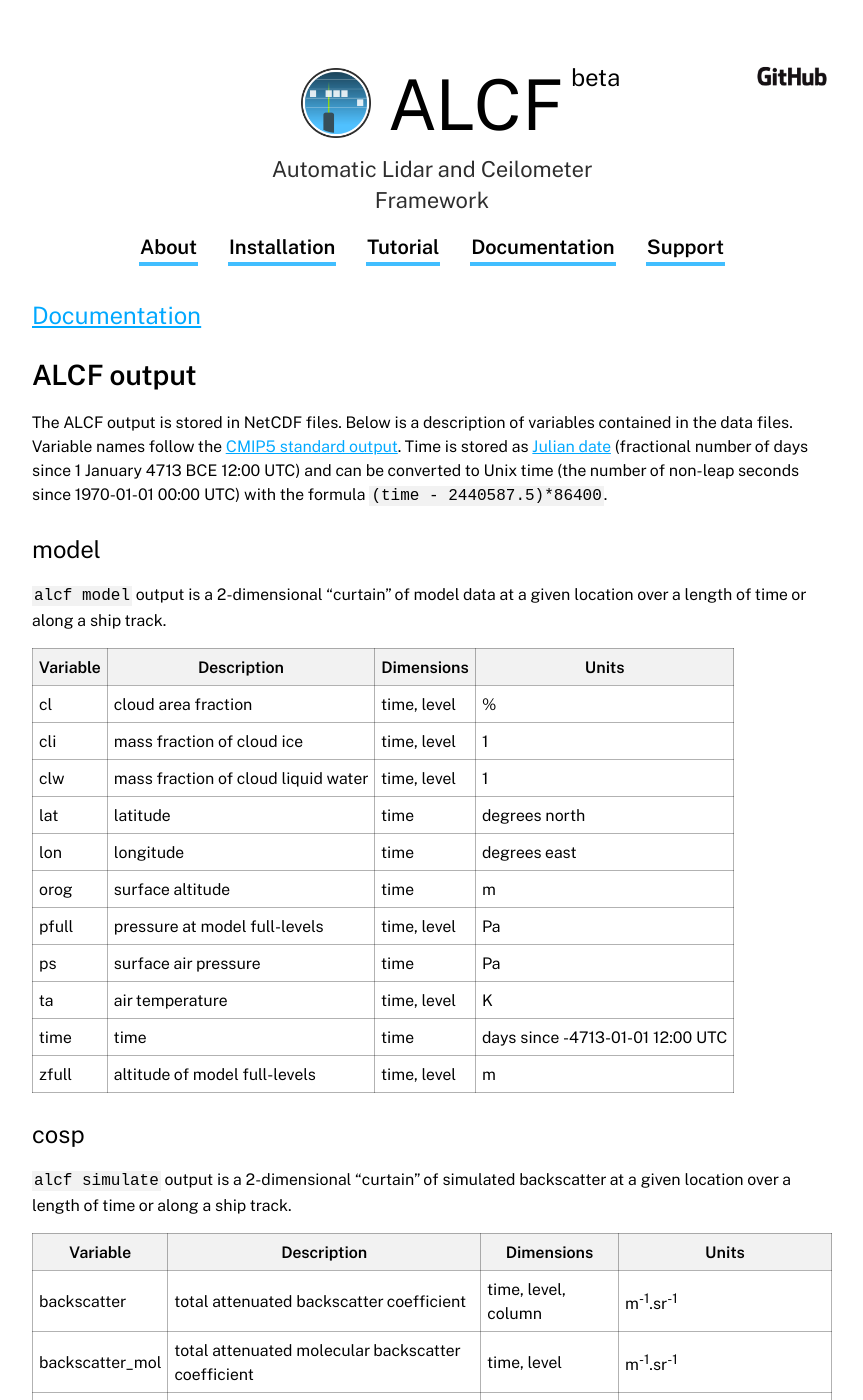
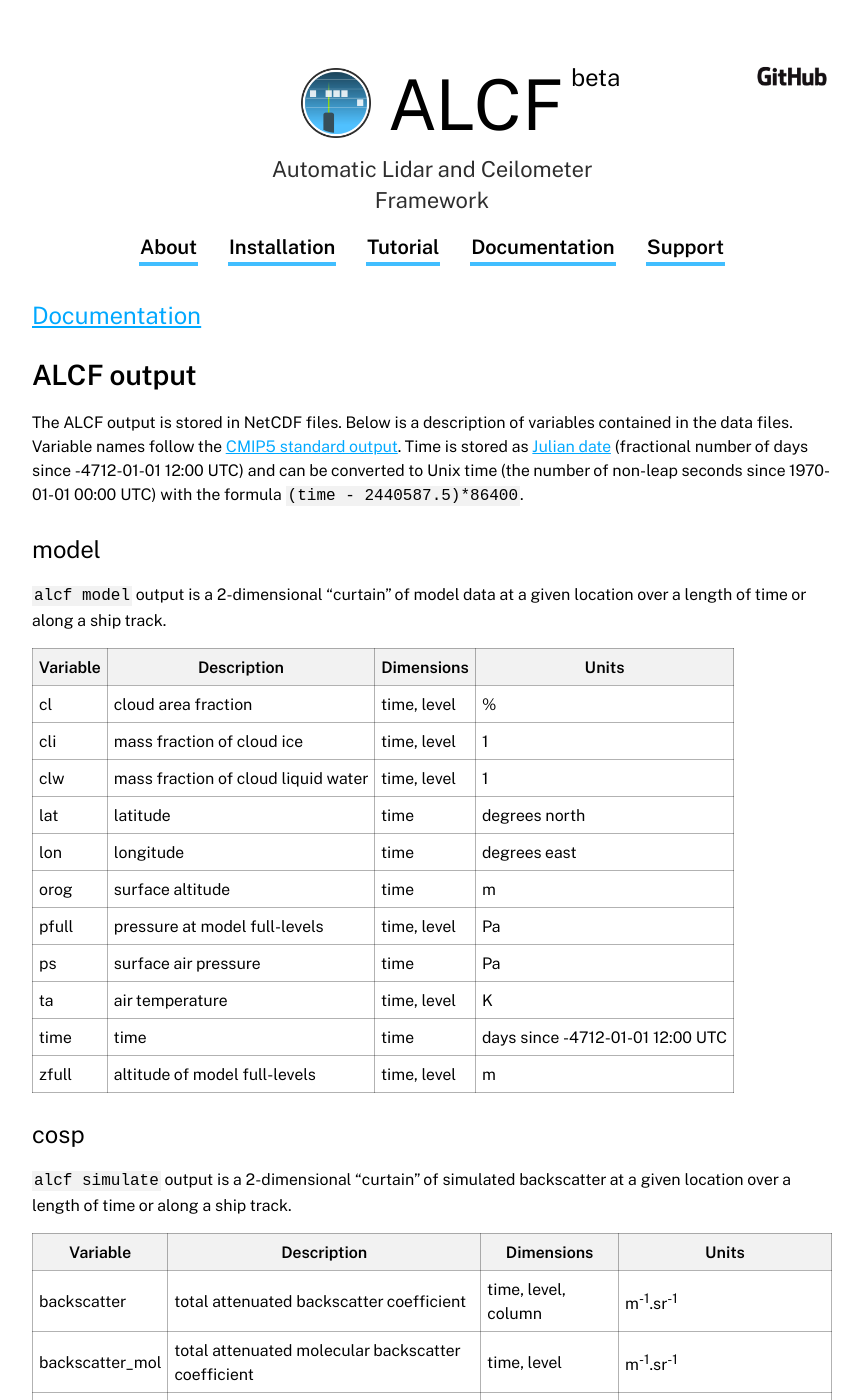
Before and after one commit to alcf-lidar/alcf-lidar.github.io, a Jekyll site: the page built from documentation/alcf_output/index.md, in a window 1280 px wide and 1400 px high. Shown: the whole window, without its empty margins (208-1071 px from the left). Built offline with Jekyll 4.4.1, drawn with Linux system fonts in a browser that asks for light colours; some of the changed text lies outside the part shown.

Commit message:
Chnage time ref back to -4712-01-01 12:00 UTC

```diff
--- a/_includes/alcf_output.md
+++ b/_includes/alcf_output.md
@@ -4,7 +4,7 @@ The ALCF output is stored in NetCDF files. Below is a description of variables
 contained in the data files. Variable names follow the
 [CMIP5 standard output](https://pcmdi.llnl.gov/mips/cmip5/docs/standard_output.pdf).
 Time is stored as [Julian date](https://en.wikipedia.org/wiki/Julian_day)
-(fractional number of days since 1 January 4713 BCE 12:00 UTC)
+(fractional number of days since -4712-01-01 12:00 UTC)
 and can be converted to Unix time (the number of non-leap seconds since
 1970-01-01 00:00 UTC) with the formula `(time - 2440587.5)*86400`.
 
@@ -24,7 +24,7 @@ orog | surface altitude | time | m
 pfull | pressure at model full-levels | time, level | Pa
 ps | surface air pressure | time | Pa
 ta | air temperature | time, level | K
-time | time | time | days since -4713-01-01 12:00 UTC
+time | time | time | days since -4712-01-01 12:00 UTC
 zfull | altitude of model full-levels | time, level | m
 
 ### cosp
@@ -39,7 +39,7 @@ backscatter_mol | total attenuated molecular backscatter coefficient | time, lev
 lat | latitude | time | degrees north
 lon | longitude | time | degrees east
 pfull | air pressure | time, level | Pa
-time | time | time | days since -4713-01-01 12:00 UTC
+time | time | time | days since -4712-01-01 12:00 UTC
 zfull | height above reference ellipsoid | time, level | m
 
 ### lidar
@@ -54,7 +54,7 @@ backscatter_sd | total attenuated volume backscattering coefficient standard dev
 cbh | cloud base height | time | m
 cloud_mask | cloud mask | time, range | 1
 lr | lidar ratio | time | sr
-time | time | time | days since -4713-01-01 12:00 UTC
+time | time | time | days since -4712-01-01 12:00 UTC
 zfull | altitude of full-levels | time, level | m
 
 ### stats
```
